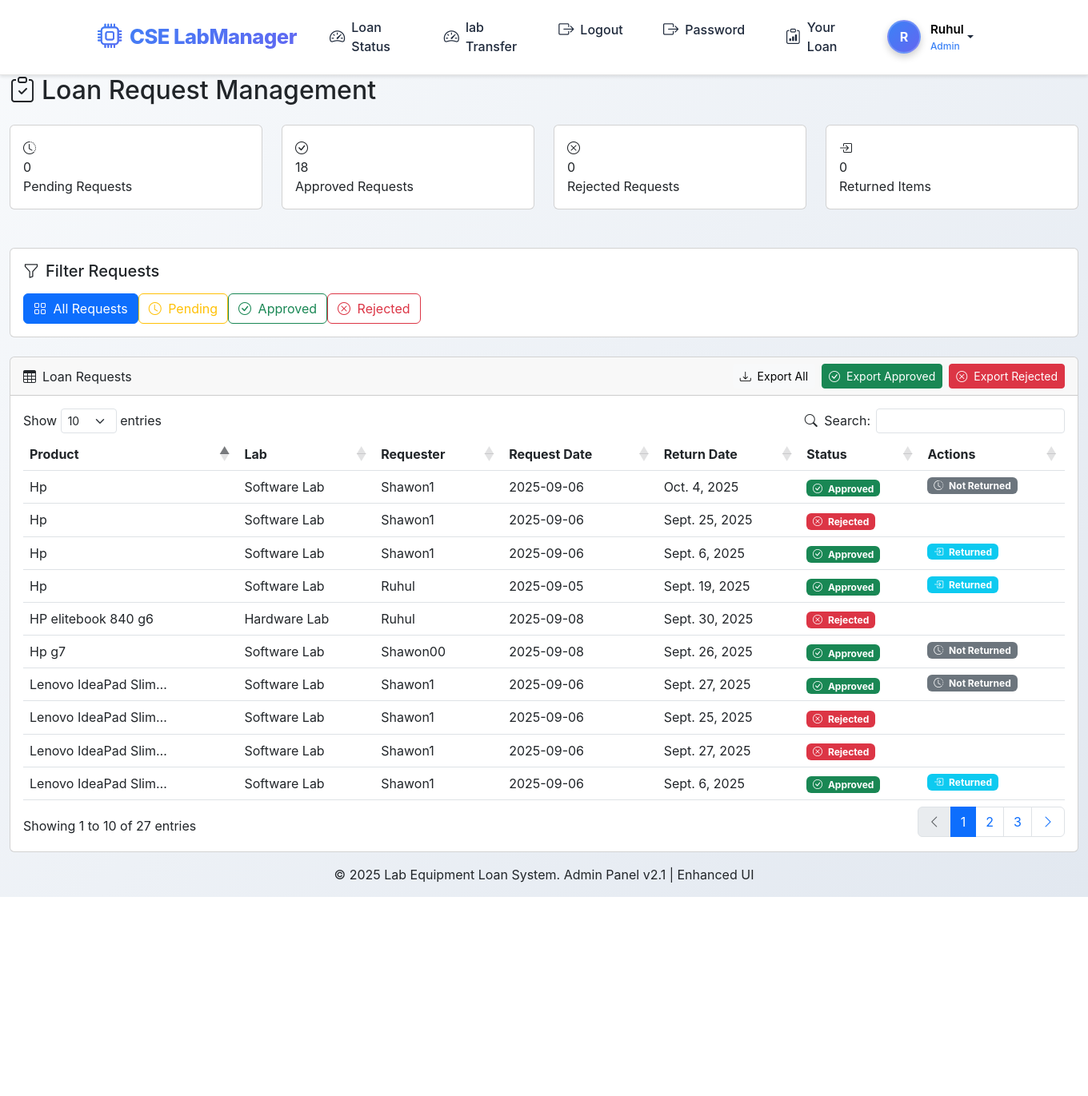
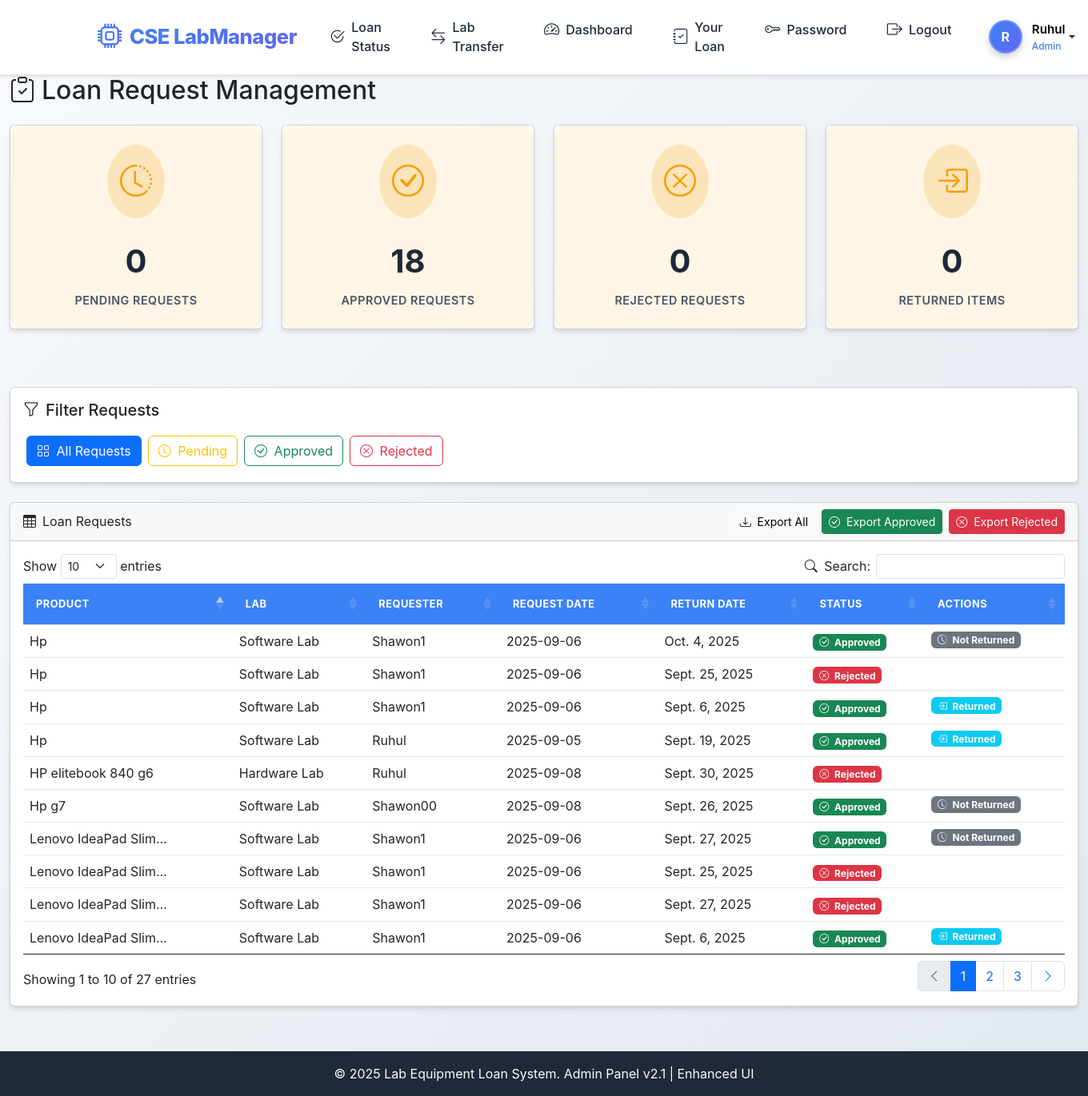
Before and after one commit to Shawon5030/Lab-Managment, a Django app: page /approve/loan/ in a window 1360 px wide. Shown: the whole page at 80% size. Before the commit the page ends 1122 px from the top, so only its background shows below. Run offline with Django 5.2, Linux system fonts and the light colour scheme; a user stored in the database is signed in; data comes from the database, SQL or seed files in the repository; both versions use the stored data as it was after the commit; some libraries are stand-ins or nearby versions.

Commit message:
done all 4.03

```diff
--- a/app/templates/loan_approve.html
+++ b/app/templates/loan_approve.html
@@ -11,10 +11,193 @@
 <link rel="stylesheet" href="https://cdn.datatables.net/1.13.6/css/dataTables.bootstrap5.min.css">
 
 <style>
-/* your full CSS from your original code, unchanged */
-:root { /* ... same variables ... */ }
-body { font-family: 'Inter', sans-serif; background-color: #f5f7fb; color: #333; line-height: 1.6; }
-/* ... all other CSS unchanged ... */
+:root {
+    --primary: #3b82f6;
+    --secondary: #10b981;
+    --accent: #f59e0b;
+    --light: #f9fafb;
+    --dark: #1f2937;
+    --gray: #4b5563;
+    --light-gray: #f3f4f6;
+    --border: #e5e7eb;
+    --success: #10b981;
+    --warning: #f59e0b;
+    --danger: #ef4444;
+    --light-success: rgba(16, 185, 129, 0.1);
+    --light-warning: rgba(245, 158, 11, 0.1);
+    --light-danger: rgba(239, 68, 68, 0.1);
+}
+
+body {
+    font-family: 'Inter', -apple-system, BlinkMacSystemFont, 'Segoe UI', Roboto, sans-serif;
+    background-color: var(--light-gray);
+    color: var(--dark);
+    line-height: 1.6;
+}
+
+.card {
+    border: none;
+    border-radius: 12px;
+    box-shadow: 0 4px 6px -1px rgba(0, 0, 0, 0.1), 0 2px 4px -1px rgba(0, 0, 0, 0.06);
+    margin-bottom: 1.5rem;
+    transition: transform 0.2s ease, box-shadow 0.2s ease;
+}
+
+.card:hover {
+    transform: translateY(-2px);
+    box-shadow: 0 10px 15px -3px rgba(0, 0, 0, 0.1), 0 4px 6px -2px rgba(0, 0, 0, 0.05);
+}
+
+.stats-card .card-body {
+    padding: 1.5rem;
+    border-radius: 12px;
+    display: flex;
+    flex-direction: column;
+    align-items: center;
+    text-align: center;
+    transition: all 0.3s ease;
+}
+
+.stats-card:nth-child(1) .card-body {
+    background: var(--light-warning);
+}
+
+.stats-card:nth-child(2) .card-body {
+    background: var(--light-success);
+}
+
+.stats-card:nth-child(3) .card-body {
+    background: var(--light-danger);
+}
+
+.stats-card:nth-child(4) .card-body {
+    background: rgba(59, 130, 246, 0.1);
+}
+
+.stats-card .card-body i {
+    font-size: 2.5rem;
+    padding: 1rem;
+    border-radius: 50%;
+    margin-bottom: 1rem;
+    transition: transform 0.3s ease;
+}
+
+.stats-card:nth-child(1) .card-body i {
+    color: var(--warning);
+    background: rgba(245, 158, 11, 0.2);
+}
+
+.stats-card:nth-child(2) .card-body i {
+    color: var(--success);
+    background: rgba(16, 185, 129, 0.2);
+}
+
+.stats-card:nth-child(3) .card-body i {
+    color: var(--danger);
+    background: rgba(239, 68, 68, 0.2);
+}
+
+.stats-card:nth-child(4) .card-body i {
+    color: var(--primary);
+    background: rgba(59, 130, 246, 0.2);
+}
+
+.stats-card .card-body:hover {
+    transform: translateY(-5px);
+}
+
+.stats-card .card-body .number {
+    font-size: 2.5rem;
+    font-weight: 700;
+    color: var(--dark);
+    margin: 0.5rem 0;
+}
+
+.stats-card .card-body .label {
+    font-size: 0.9rem;
+    font-weight: 600;
+    color: var(--gray);
+    text-transform: uppercase;
+    letter-spacing: 0.5px;
+}
+
+.filter-btn {
+    margin: 0.25rem;
+    padding: 0.5rem 1rem;
+    border-radius: 20px;
+    transition: all 0.2s ease;
+    font-weight: 500;
+}
+
+.filter-btn.active {
+    background-color: var(--primary);
+    color: white;
+    border-color: var(--primary);
+}
+
+.filter-btn:hover {
+    transform: translateY(-2px);
+}
+
+.table {
+    margin-bottom: 0;
+}
+
+.table thead th {
+    background-color: var(--primary);
+    color: white;
+    padding: 1rem;
+    font-size: 0.8rem;
+    text-transform: uppercase;
+    letter-spacing: 0.5px;
+}
+
+.table tbody tr {
+    border-bottom: 1px solid var(--border);
+}
+
+.table tbody tr:last-child {
+    border-bottom: none;
+}
+
+.table-hover tbody tr:hover {
+    background-color: rgba(59, 130, 246, 0.05);
+}
+
+.badge {
+    padding: 0.5em 0.8em;
+    border-radius: 20px;
+    font-weight: 500;
+}
+
+.status-badge {
+    display: inline-flex;
+    align-items: center;
+    gap: 0.3rem;
+}
+
+footer {
+    background-color: var(--dark);
+    color: var(--light);
+    padding: 1.5rem 0;
+    margin-top: 2rem;
+}
+
+.modal-header {
+    padding: 1rem 1.5rem;
+    border-top-left-radius: 10px;
+    border-top-right-radius: 10px;
+}
+
+.modal-content {
+    border-radius: 10px;
+    overflow: hidden;
+}
+
+.modal-footer {
+    padding: 1rem;
+    border-top: 1px solid var(--border);
+}
 </style>
 </head>
 <body>
--- a/app/templates/navbar.html
+++ b/app/templates/navbar.html
@@ -1,8 +1,8 @@
 <link href="https://cdn.jsdelivr.net/npm/bootstrap@5.3.0/dist/css/bootstrap.min.css" rel="stylesheet">
 <link rel="stylesheet" href="https://cdn.jsdelivr.net/npm/bootstrap-icons@1.10.0/font/bootstrap-icons.css">
+
 <style>
 :root {
-
     --primary-dark: #0f172a;
     --primary-light: #1e293b;
     --accent: #3b82f6;
@@ -28,19 +28,19 @@
 }
 
 .navbar {
-        background: white; /* Initially white */
+    background: white;
     color: var(--text-dark);
-        border-bottom: 1px solid rgba(0, 0, 0, 0.1);
-        box-shadow: 0 2px 4px rgba(0, 0, 0, 0.1);
+    border-bottom: 1px solid rgba(0,0,0,0.1);
+    box-shadow: 0 2px 4px rgba(0,0,0,0.1);
     padding: 0.6rem 1rem;
     transition: var(--transition);
 }
 
 .navbar.scrolled {
-        background: var(--navbar-gradient); /* Change to gradient color on scroll */
+    background: var(--navbar-gradient);
     color: var(--text-light);
     border-bottom: none;
-        box-shadow: 0 4px 12px rgba(0, 0, 0, 0.2);
+    box-shadow: 0 4px 12px rgba(0,0,0,0.2);
 }
 
 .navbar-brand {
@@ -69,7 +69,7 @@
 
 .navbar-brand:hover {
     transform: translateY(-2px);
-        text-shadow: 0 2px 12px rgba(59, 130, 246, 0.4);
+    text-shadow: 0 2px 12px rgba(59,130,246,0.4);
 }
 
 .navbar-brand:hover i {
@@ -77,7 +77,7 @@
 }
 
 .navbar.scrolled .navbar-brand {
-        color: white !important; /* Change brand color on scroll */
+    color: white !important;
 }
 
 .nav-item {
@@ -95,7 +95,7 @@
     align-items: center;
     position: relative;
     overflow: hidden;
-        background: rgba(255, 255, 255, 0.05);
+    background: rgba(255,255,255,0.05);
     margin: 0 2px;
 }
 
@@ -125,9 +125,9 @@
 
 .nav-link:hover, .nav-link.active {
     color: white !important;
-        background-color: rgba(59, 130, 246, 0.15);
+    background-color: rgba(59,130,246,0.15);
     transform: translateY(-2px);
-        box-shadow: 0 4px 12px rgba(0, 0, 0, 0.15);
+    box-shadow: 0 4px 12px rgba(0,0,0,0.15);
 }
 
 .nav-link:hover::before, .nav-link.active::before {
@@ -144,24 +144,21 @@
     color: var(--text-light) !important;
     padding: 0.5rem;
     transition: var(--transition);
-        background: rgba(255, 255, 255, 0.1);
+    background: rgba(255,255,255,0.1);
     border-radius: 8px;
 }
 
 .navbar-toggler:focus {
-        box-shadow: 0 0 0 3px rgba(59, 130, 246, 0.25);
+    box-shadow: 0 0 0 3px rgba(59,130,246,0.25);
 }
 
 .navbar-toggler:hover {
-        background-color: rgba(59, 130, 246, 0.2);
+    background-color: rgba(59,130,246,0.2);
     transform: rotate(90deg);
 }
 
 .dropdown-menu {
-        background: var(--primary-light);
-        backdrop-filter: blur(16px);
-        -webkit-backdrop-filter: blur(16px);
-        background: rgba(30, 41, 59, 0.95);
+    background: rgba(30,41,59,0.95);
     border: 1px solid var(--glass-border);
     border-radius: 12px;
     box-shadow: var(--glass-shadow);
@@ -208,13 +205,13 @@
     color: white;
     font-size: 16px;
     transition: var(--transition);
-        box-shadow: 0 4px 10px rgba(0, 0, 0, 0.2);
-        border: 2px solid rgba(255, 255, 255, 0.2);
+    box-shadow: 0 4px 10px rgba(0,0,0,0.2);
+    border: 2px solid rgba(255,255,255,0.2);
 }
 
 .user-dropdown:hover .user-avatar {
     transform: scale(1.1);
-        box-shadow: 0 6px 16px rgba(0, 0, 0, 0.3);
+    box-shadow: 0 6px 16px rgba(0,0,0,0.3);
 }
 
 .user-info {
@@ -245,13 +242,13 @@
     padding: 0.2em 0.5em;
     border-radius: 50%;
     animation: pulse 2s infinite;
-        box-shadow: 0 0 5px rgba(239, 68, 68, 0.5);
+    box-shadow: 0 0 5px rgba(239,68,68,0.5);
 }
 
 @keyframes pulse {
-        0% { box-shadow: 0 0 0 0 rgba(239, 68, 68, 0.7); }
-        70% { box-shadow: 0 0 0 8px rgba(239, 68, 68, 0); }
-        100% { box-shadow: 0 0 0 0 rgba(239, 68, 68, 0); }
+    0% { box-shadow: 0 0 0 0 rgba(239,68,68,0.7); }
+    70% { box-shadow: 0 0 0 8px rgba(239,68,68,0); }
+    100% { box-shadow: 0 0 0 0 rgba(239,68,68,0); }
 }
 
 .content {
@@ -278,18 +275,9 @@
 }
 
 @media (max-width: 992px) {
-        .navbar-nav {
-            padding: 1rem 0;
-        }
-
-        .nav-item {
-            margin: 5px 0;
-        }
-
-        .nav-link {
-            border-radius: 8px;
-        }
-
+    .navbar-nav { padding: 1rem 0; }
+    .nav-item { margin: 5px 0; }
+    .nav-link { border-radius: 8px; }
     .dropdown-menu {
         background: transparent;
         box-shadow: none;
@@ -297,10 +285,7 @@
         padding: 0 0 0 1.5rem;
         border: none;
     }
-
-        .user-info {
-            display: none;
-        }
+    .user-info { display: none; }
 }
 </style>
 
@@ -315,37 +300,45 @@
         <div class="collapse navbar-collapse" id="navbarContent">
             <ul class="navbar-nav me-auto mb-2 mb-lg-0">
                 {% if request.user.is_hod %}
+                    <!-- HOD Actions Group -->
                     <li class="nav-item">
                         <a class="nav-link" href="{% url 'approve_page' %}">
-                        <i class="bi bi-speedometer2"></i> Loan Status
-
+                            <i class="bi bi-check2-circle"></i> Loan Status
                         </a>
                     </li>
                     <li class="nav-item">
                         <a class="nav-link" href="{% url 'lab_to_lab_transfer' %}">
-                        <i class="bi bi-speedometer2"></i> lab Transfer
-
+                            <i class="bi bi-arrow-left-right"></i> Lab Transfer
                         </a>
                     </li>
                 {% endif %}
+
                 {% if request.user.is_authenticated %}
+                    <!-- Dashboard & Records Group -->
+                    <li class="nav-item">
+                        <a class="nav-link" href="{% url 'dashboard' %}">
+                            <i class="bi bi-speedometer2"></i> Dashboard
+                        </a>
+                    </li>
+                    <li class="nav-item">
+                        <a class="nav-link" href="{% url 'your_loan' %}">
+                            <i class="bi bi-journal-check"></i> Your Loan
+                        </a>
+                    </li>
+
+                    <!-- Security Group -->
+                    <li class="nav-item">
+                        <a class="nav-link" title="Password Change" href="{% url 'password_change' %}">
+                            <i class="bi bi-key"></i> Password
+                        </a>
+                    </li>
                     <li class="nav-item">
                         <a class="nav-link" href="{% url 'logout' %}">
                             <i class="bi bi-box-arrow-right"></i> Logout
                         </a>
                     </li>
-                    <li class="nav-item">
-                        <a class="nav-link" title="password change" href="{% url 'password_change' %}">
-                            <i class="bi bi-box-arrow-right"></i> Password
-                        </a>
-                    </li>
-
-                    <li class="nav-item">
-                        <a class="nav-link" href="{% url 'your_loan' %}">
-                            <i class="bi bi-clipboard-data"></i> Your Loan
-                        </a>
-                    </li>
                 {% else %}
+                    <!-- Auth Group -->
                     <li class="nav-item">
                         <a class="nav-link" href="{% url 'login' %}">
                             <i class="bi bi-box-arrow-in-right"></i> Login
@@ -358,6 +351,7 @@
                     </li>
                 {% endif %}
             </ul>
+
             <div class="d-flex align-items-center">
                 <div class="dropdown user-dropdown">
                     <a href="#" class="nav-link dropdown-toggle d-flex align-items-center" role="button" data-bs-toggle="dropdown">
@@ -381,7 +375,7 @@
                         <li><a class="dropdown-item" href="#"><i class="bi bi-person-circle"></i> Profile</a></li>
                         <li><a class="dropdown-item" href="#"><i class="bi bi-gear"></i> Settings</a></li>
                         <li><hr class="dropdown-divider"></li>
-                        <li><a class="dropdown-item" href="#"><i class="bi bi-box-arrow-right"></i> Logout</a></li>
+                        <li><a class="dropdown-item" href="{% url 'logout' %}"><i class="bi bi-box-arrow-right"></i> Logout</a></li>
                     </ul>
                 </div>
             </div>
@@ -391,23 +385,16 @@
 
 <script src="https://cdn.jsdelivr.net/npm/bootstrap@5.3.0/dist/js/bootstrap.bundle.min.js"></script>
 <script>
-    // Add scroll effect to navbar
+    // Scroll effect
     window.addEventListener('scroll', function() {
         const navbar = document.querySelector('.navbar');
-        if (window.scrollY > 10) {
-            navbar.classList.add('scrolled');
-        } else {
-            navbar.classList.remove('scrolled');
-        }
+        if (window.scrollY > 10) navbar.classList.add('scrolled');
+        else navbar.classList.remove('scrolled');
     });
 
-    // Add animation to dropdown items
+    // Dropdown item hover animation
     document.querySelectorAll('.dropdown-item').forEach(item => {
-        item.addEventListener('mouseenter', function() {
-            this.style.transform = 'translateX(5px)';
-        });
-        item.addEventListener('mouseleave', function() {
-            this.style.transform = 'translateX(0)';
-        });
+        item.addEventListener('mouseenter', () => item.style.transform = 'translateX(5px)');
+        item.addEventListener('mouseleave', () => item.style.transform = 'translateX(0)');
     });
 </script>
--- a/project/settings.py
+++ b/project/settings.py
@@ -134,6 +134,6 @@
 EMAIL_USE_TLS = True
 EMAIL_PORT = 587
 EMAIL_HOST_USER = ('haquemahmudul600@gmail.com')
-EMAIL_HOST_PASSWORD = 'ibrn dzuc rrkq brjv'
+EMAIL_HOST_PASSWORD = 'ejfs hvni ymgz hfet'
 
 STATICFILES_STORAGE = 'whitenoise.storage.CompressedManifestStaticFilesStorage'
```
Also changed, not shown: db.sqlite3. Lines whose indentation alone changed are shown as unchanged.
